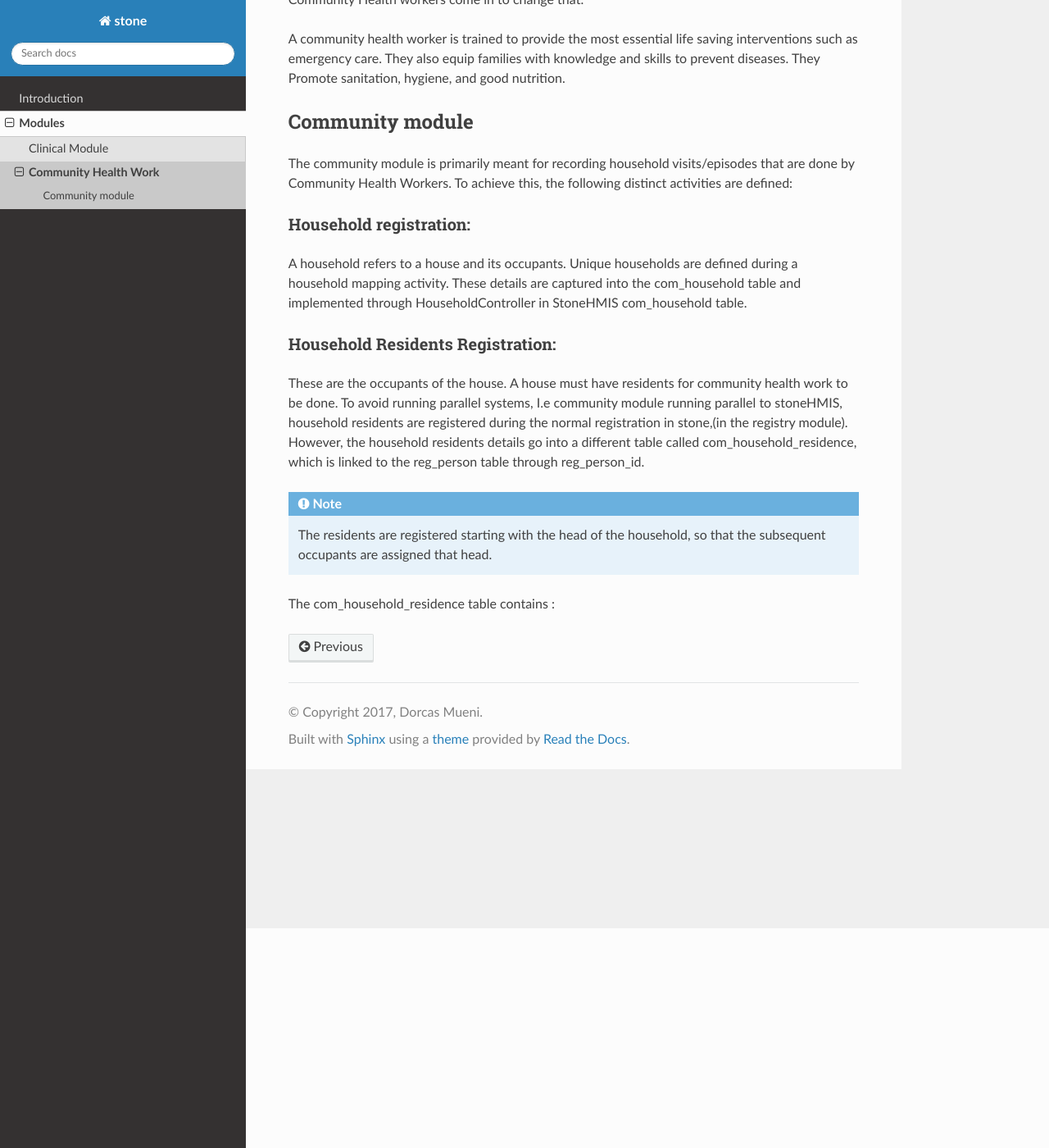
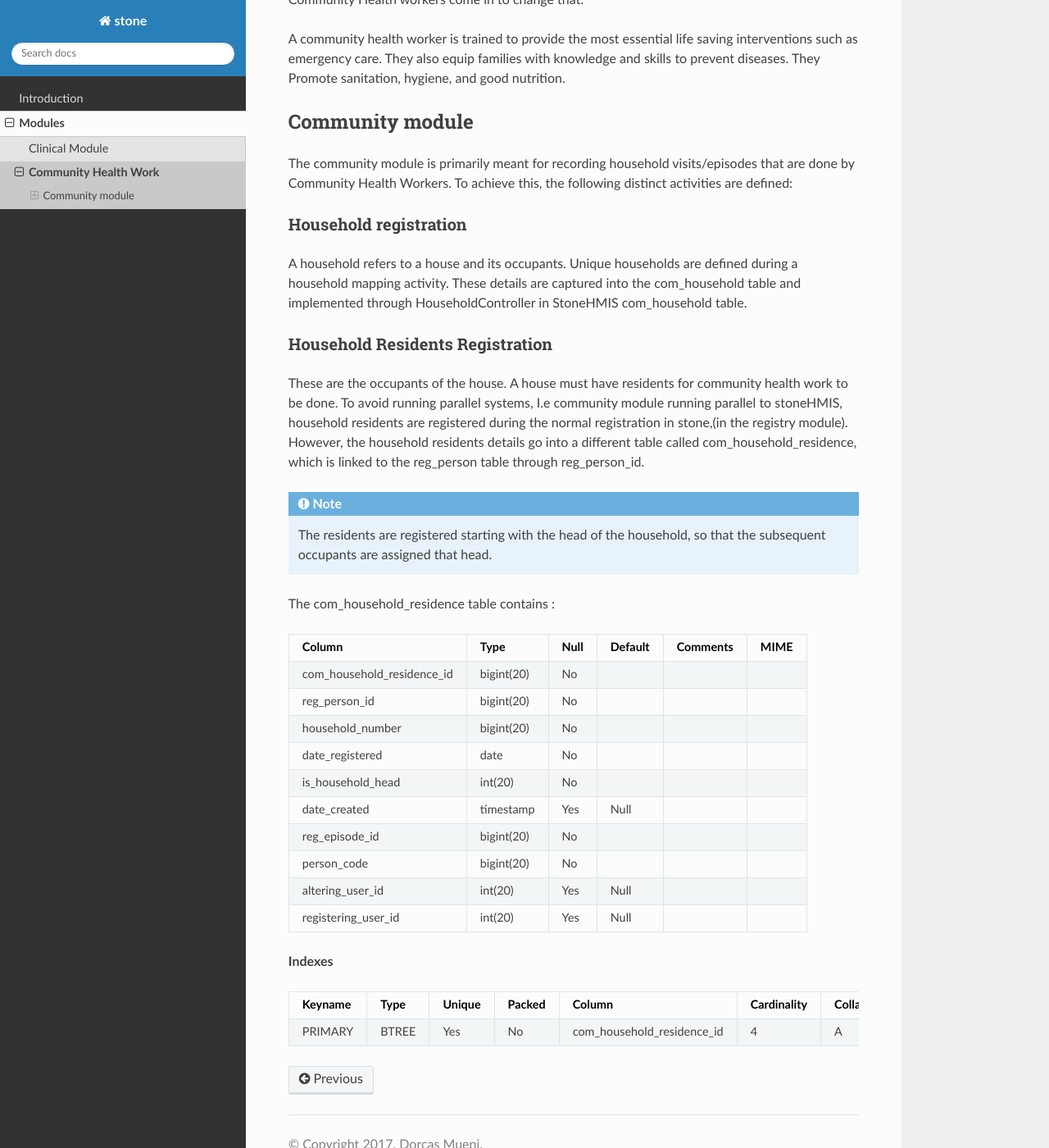
Before and after one commit to dorcas21/StoneDoc, a Sphinx documentation site: the page built from source/community_module.rst, in a window 1280 px wide and 1400 px high, scrolled down 268 px. Shown: the whole window at 82% size. Built offline with Sphinx 7.4.7 and the Read the Docs theme 2.0.0, drawn with Linux system fonts in a browser that asks for light colours.

Commit message:
Latest Changes

```diff
--- a/source/clinical_module.rst
+++ b/source/clinical_module.rst
@@ -4,3 +4,8 @@
 
 
 Clinical Documentation goes in here
+
++---------+------+--------+--------+----------------------------+--------------+-----------+------+---------+
+| Keyname | Type | Unique | Packed |    Column                  |  Cardinality | Collation | Null | Comment |
++=========+======+========+========+============================+==============+===========+======+=========+
+| PRIMARY | BTREE| Yes    | No     | com_household_residence_id |  4           |   A       |   No |         |+---------+------+--------+--------+----------------------------+--------------+-----------+------+---------+
--- a/source/community_module.rst
+++ b/source/community_module.rst
@@ -17,14 +17,14 @@
 The community module is primarily meant for recording household visits/episodes that are done by Community Health Workers.  To achieve this, the following distinct activities are defined:
 
 
-Household registration:
+Household registration
 -----------------------
 A household refers to a house and its occupants.
 Unique households are defined during a household mapping activity. These details are captured into the com_household table and implemented through HouseholdController in StoneHMIS
 com_household table.
 
 
-Household Residents Registration:
+Household Residents Registration
 ---------------------------------
 These are the occupants of the house.
 A house must have residents for community health work to be done.
@@ -36,3 +36,37 @@
 
 
 The com_household_residence table contains :
+
++----------------------------+------------+----------+----------+----------+------+
+|           Column           | Type       | Null     | Default  | Comments | MIME |
++============================+============+==========+==========+==========+======+
+| com_household_residence_id | bigint(20) |  No      |          |          |      |
++----------------------------+------------+----------+----------+----------+------+
+| reg_person_id              | bigint(20) |  No      |          |          |      |
++----------------------------+------------+----------+----------+----------+------+
+| household_number           | bigint(20) |  No      |          |          |      |
++----------------------------+------------+----------+----------+----------+------+
+| date_registered            | 	date      |  No      |          |          |      |
++----------------------------+------------+----------+----------+----------+------+
+| is_household_head          | int(20)    |  No      |          |          |      |
++----------------------------+------------+----------+----------+----------+------+
+| date_created               | timestamp  |  Yes     |    Null  |          |      |
++----------------------------+------------+----------+----------+----------+------+
+| reg_episode_id             | bigint(20) |  No      |          |          |      |
++----------------------------+------------+----------+----------+----------+------+
+| person_code                | bigint(20) |  No      |          |          |      |
++----------------------------+------------+----------+----------+----------+------+
+| altering_user_id           | 	int(20)   |  Yes     |    Null  |          |      |
++----------------------------+------------+----------+----------+----------+------+
+| registering_user_id        | int(20)    |  Yes     |    Null  |          |      |
++----------------------------+------------+----------+----------+----------+------+
+
+
+**Indexes**
+
+
++---------+------+--------+--------+----------------------------+--------------+-----------+------+---------+
+| Keyname | Type | Unique | Packed |    Column                  |  Cardinality | Collation | Null | Comment |
++=========+======+========+========+============================+==============+===========+======+=========+
+| PRIMARY | BTREE| Yes    | No     | com_household_residence_id |  4           |   A       |   No |         |
++---------+------+--------+--------+----------------------------+--------------+-----------+------+---------+
--- a/source/conf.py
+++ b/source/conf.py
@@ -101,7 +101,7 @@
 html_theme_options = {
     'collapse_navigation': False,
     'display_version': False,
-    'navigation_depth': 3,
+    'navigation_depth': 5,
     # "rightsidebar": "false",
     # "relbarbgcolor": "black"
 }
```
Also changed, not shown: 16 other files.
